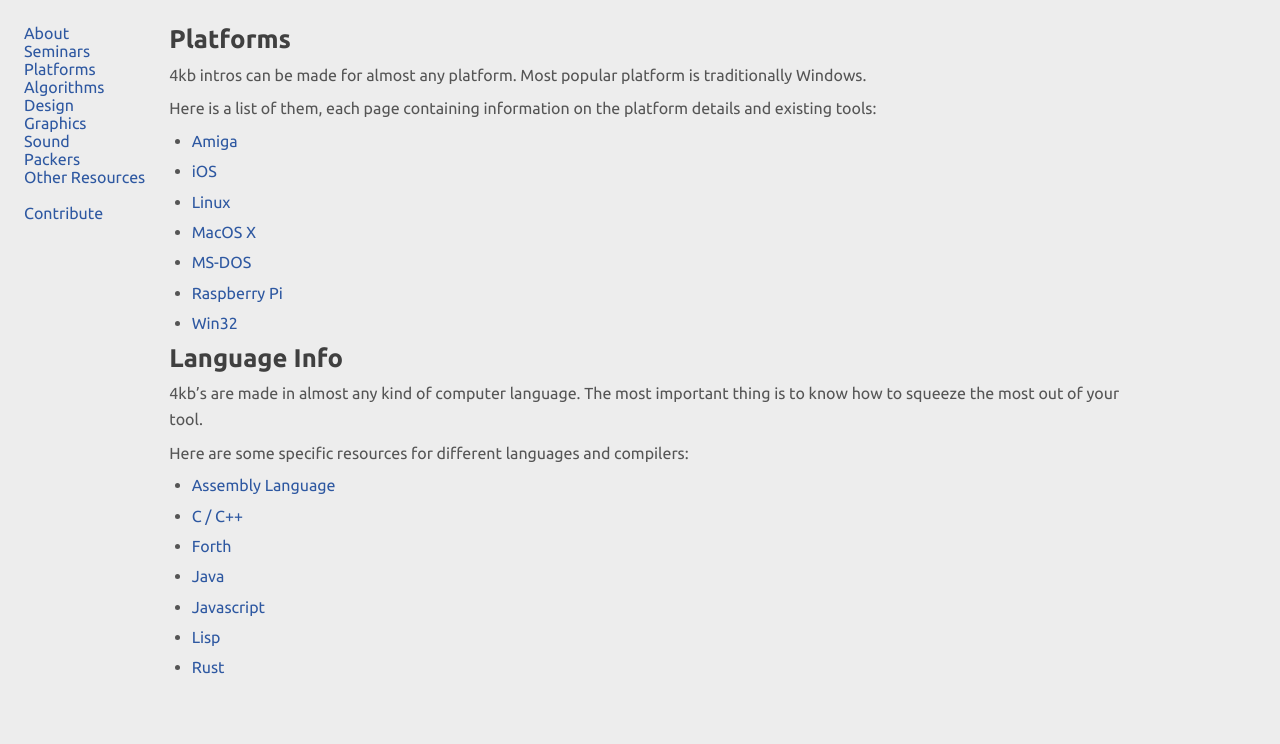
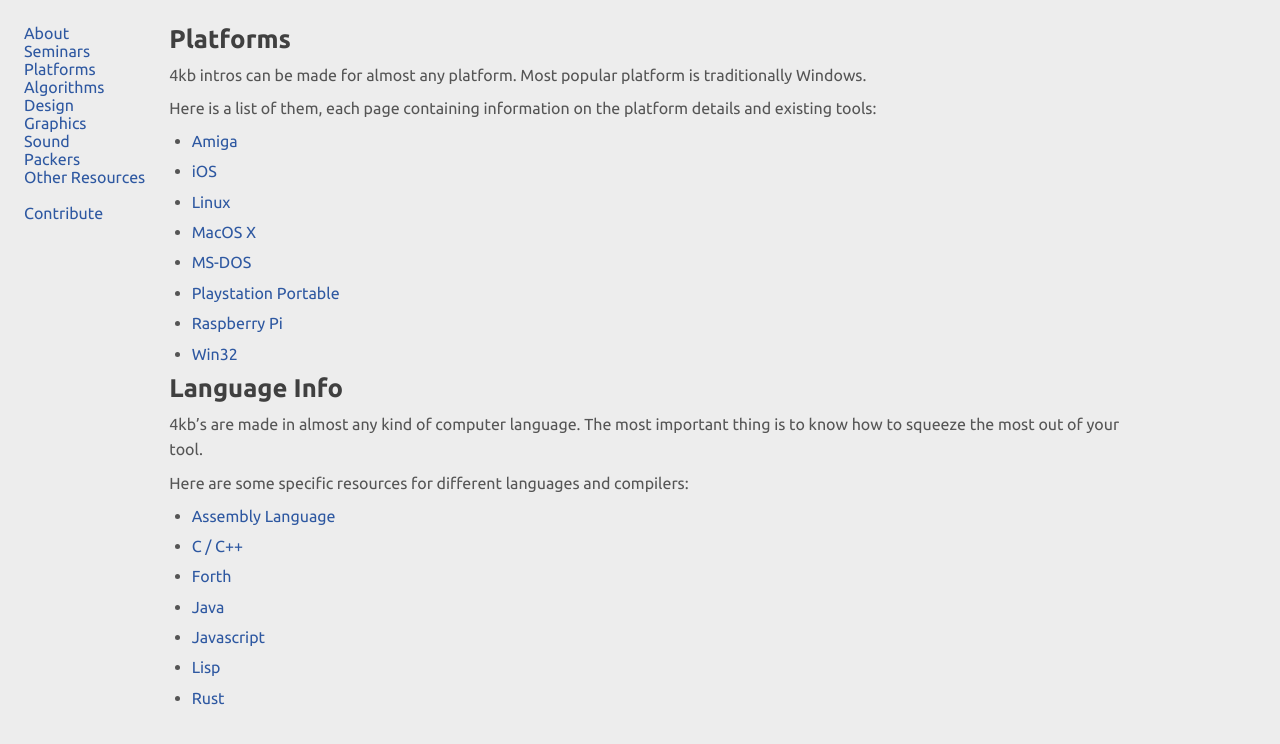
Before and after one commit to in4k/in4k.github.io, a Jekyll site: the page built from wiki/platforms.markdown, in a window 1280 px wide. Shown: the top 744 px of the page. Built offline with Jekyll 4.4.1, drawn with Linux system fonts in a browser that asks for light colours.

Commit message:
Update platforms.markdown

```diff
--- a/wiki/platforms.markdown
+++ b/wiki/platforms.markdown
@@ -12,6 +12,7 @@
 * [Linux](linux)
 * [MacOS X](macos-x)
 * [MS-DOS](ms-dos)
+* [Playstation Portable](psp)
 * [Raspberry Pi](raspberry-pi)
 * [Win32](win32)
 
```
